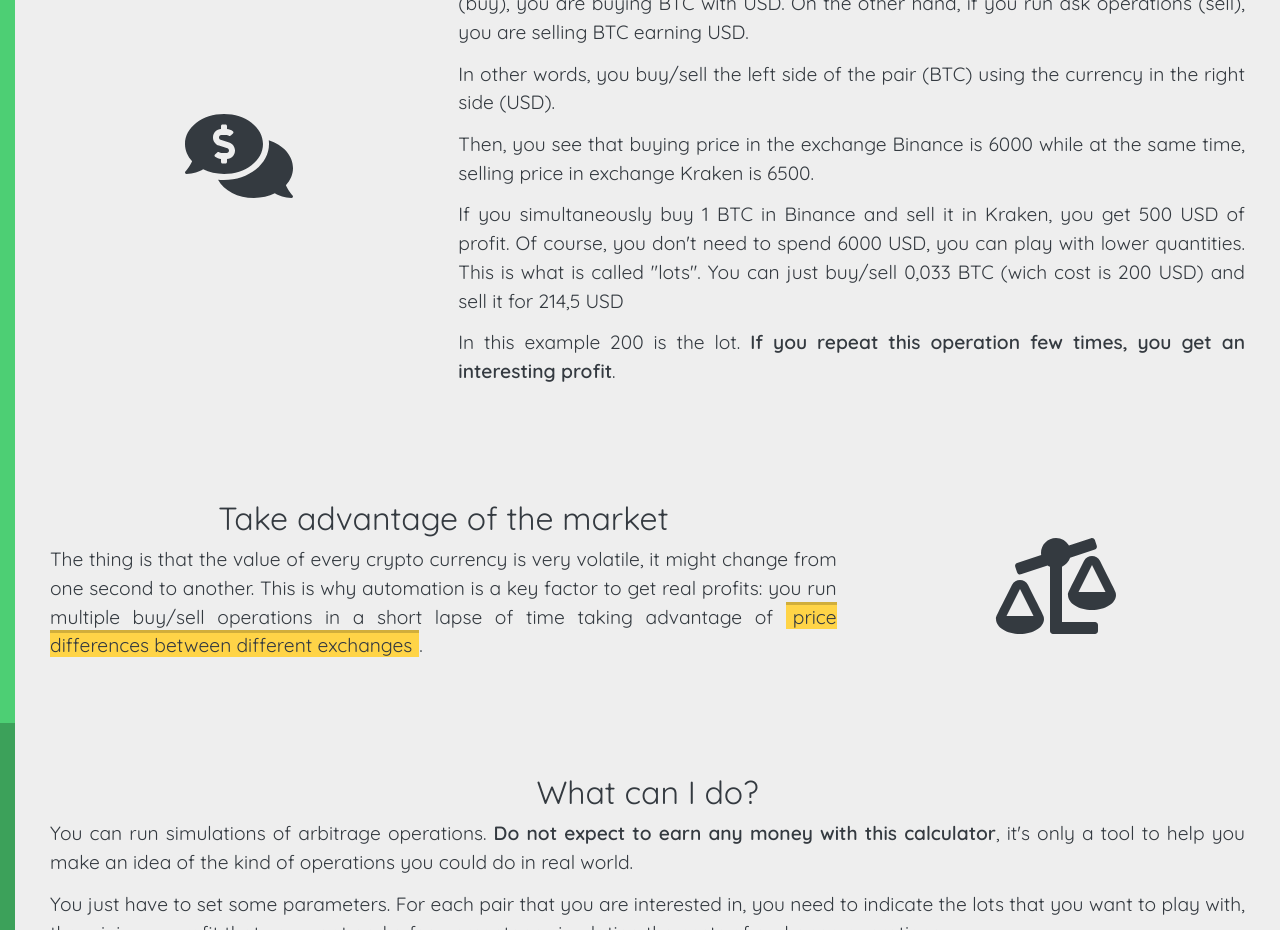
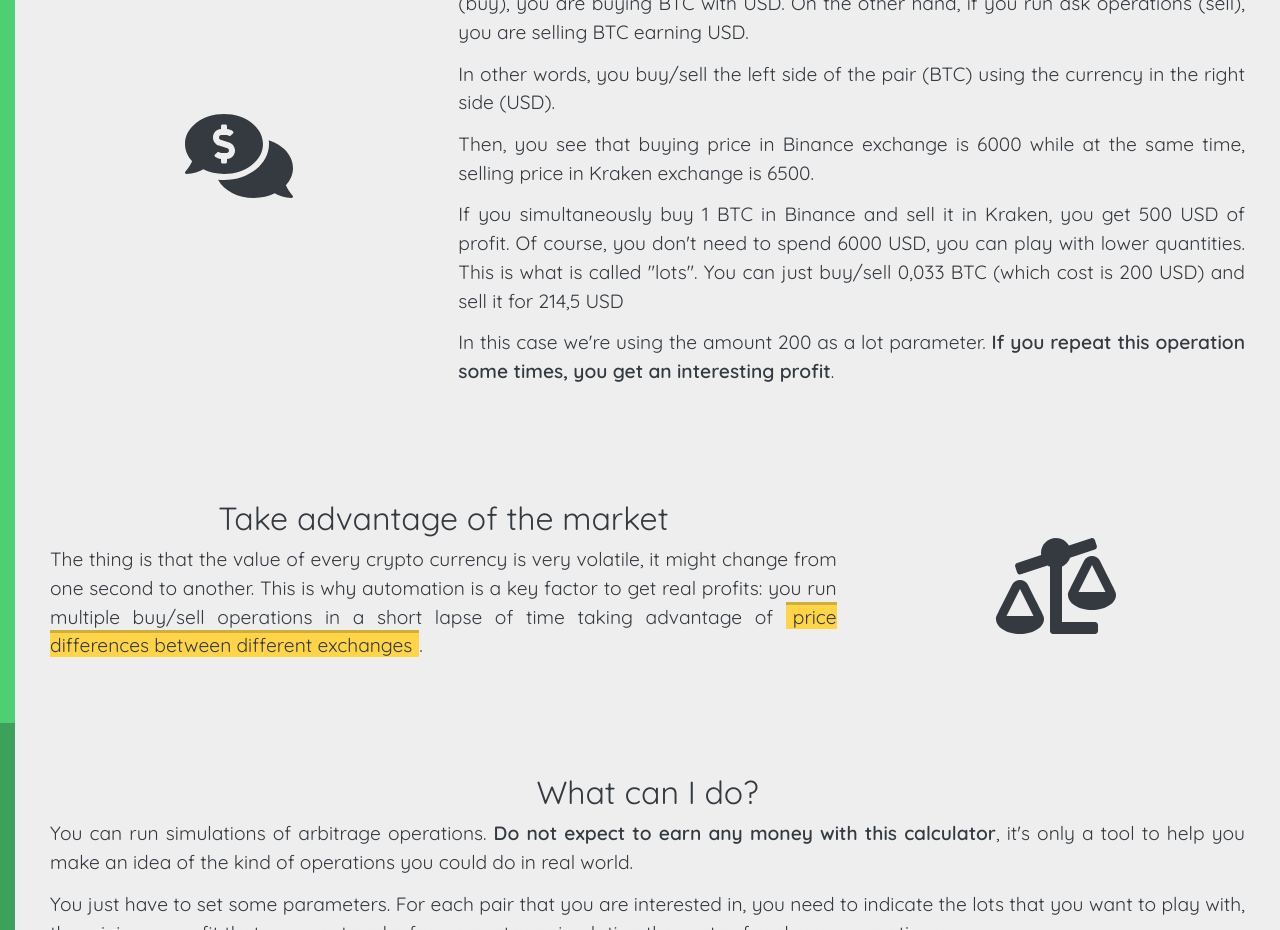
Before and after one commit to Zeppelin17/vue-cryptocalc, a Vue app: page / in a window 1280 px wide. Shown: the part 1440-2370 px from the top of the page. Built offline with nearby package versions, Linux system fonts and the light colour scheme; no server answers.

Commit message:
Add logic to Home to start fetching data

```diff
--- a/src/views/Home.vue
+++ b/src/views/Home.vue
@@ -76,12 +76,12 @@
             operations (sell), you are selling BTC earning USD.</p>
           <p>In other words, you buy/sell the left side of the pair (BTC) using the currency in the right side (USD).</p>
 
-          <p>Then, you see that buying price in the exchange Binance is 6000 while at the same time,
-            selling price in exchange Kraken is 6500.</p>
+          <p>Then, you see that buying price in Binance exchange is 6000 while at the same time,
+            selling price in Kraken exchange is 6500.</p>
           <p>If you simultaneously buy 1 BTC in Binance and sell it in Kraken, you get 500 USD of profit.
             Of course, you don't need to spend 6000 USD, you can play with lower quantities. This is what is
-            called "lots". You can just buy/sell 0,033 BTC (wich cost is 200 USD) and sell it for 214,5 USD</p>
-          <p>In this example 200 is the lot. <strong>If you repeat this operation few times, you get an interesting profit</strong>.</p>
+            called "lots". You can just buy/sell 0,033 BTC (which cost is 200 USD) and sell it for 214,5 USD</p>
+          <p>In this case we're using the amount 200 as a lot parameter. <strong>If you repeat this operation some times, you get an interesting profit</strong>.</p>
         </div>
 
 
@@ -139,10 +139,25 @@
 
 <script>
 
+import {
+    FETCH_KRAKEN_PAIRS,
+    FETCH_BITFINEX_PAIRS,
+    FETCH_BINANCE_PAIRS,
+    FETCH_HITBTC_PAIRS,
+    FETCH_OKEX_PAIRS
+    } from '@/store/actionTypes'
 
 export default {
   // AOS (Animate On Scroll) Docs: https://github.com/michalsnik/aos#animations
-  name: 'home'
+  name: 'home',
+  mounted() {
+    // we fetch all the data right now, so when the user goes to another page it already has some initial data to update
+    this.$store.dispatch(FETCH_KRAKEN_PAIRS)
+    this.$store.dispatch(FETCH_BITFINEX_PAIRS)
+    this.$store.dispatch(FETCH_BINANCE_PAIRS)
+    this.$store.dispatch(FETCH_HITBTC_PAIRS)
+    this.$store.dispatch(FETCH_OKEX_PAIRS)
+  }
 }
 
 </script>
```
